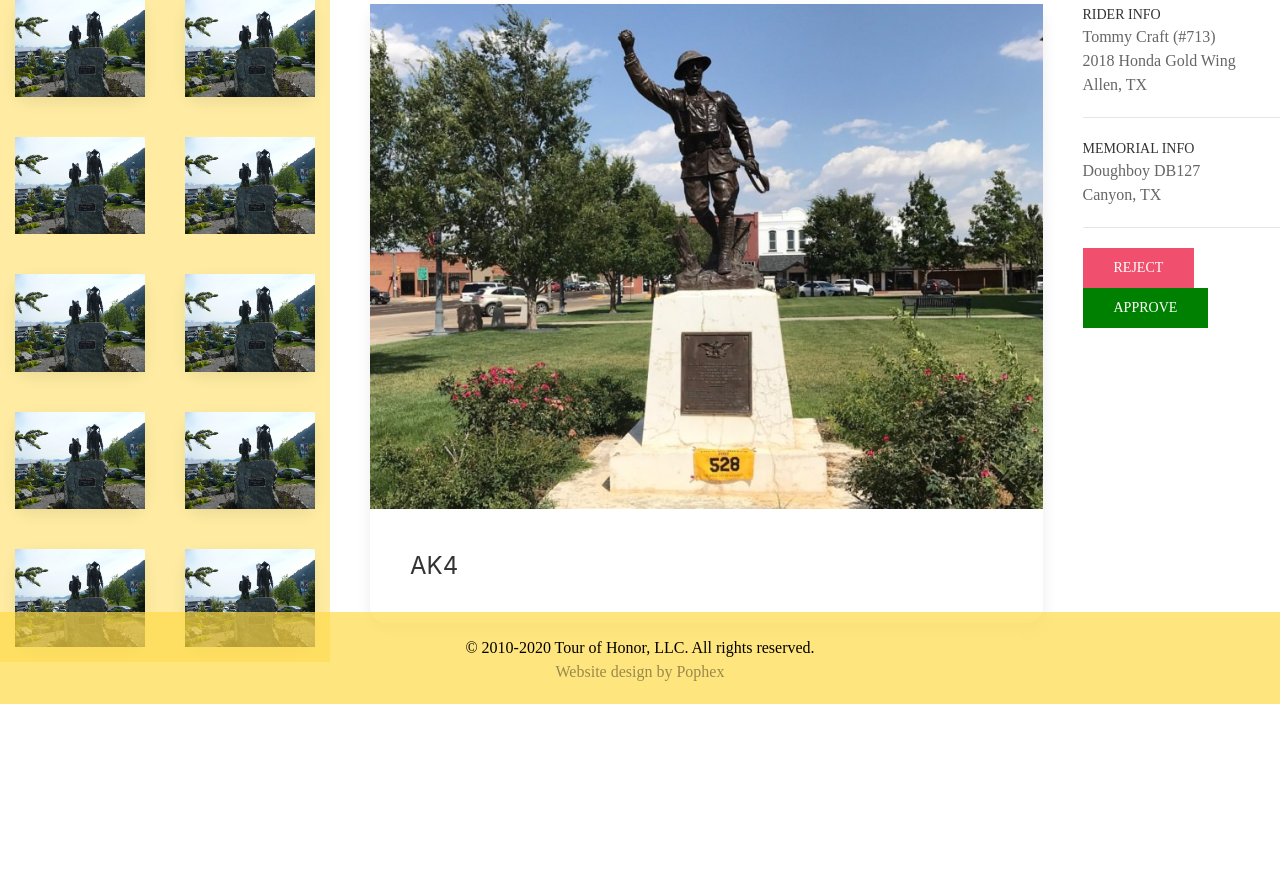
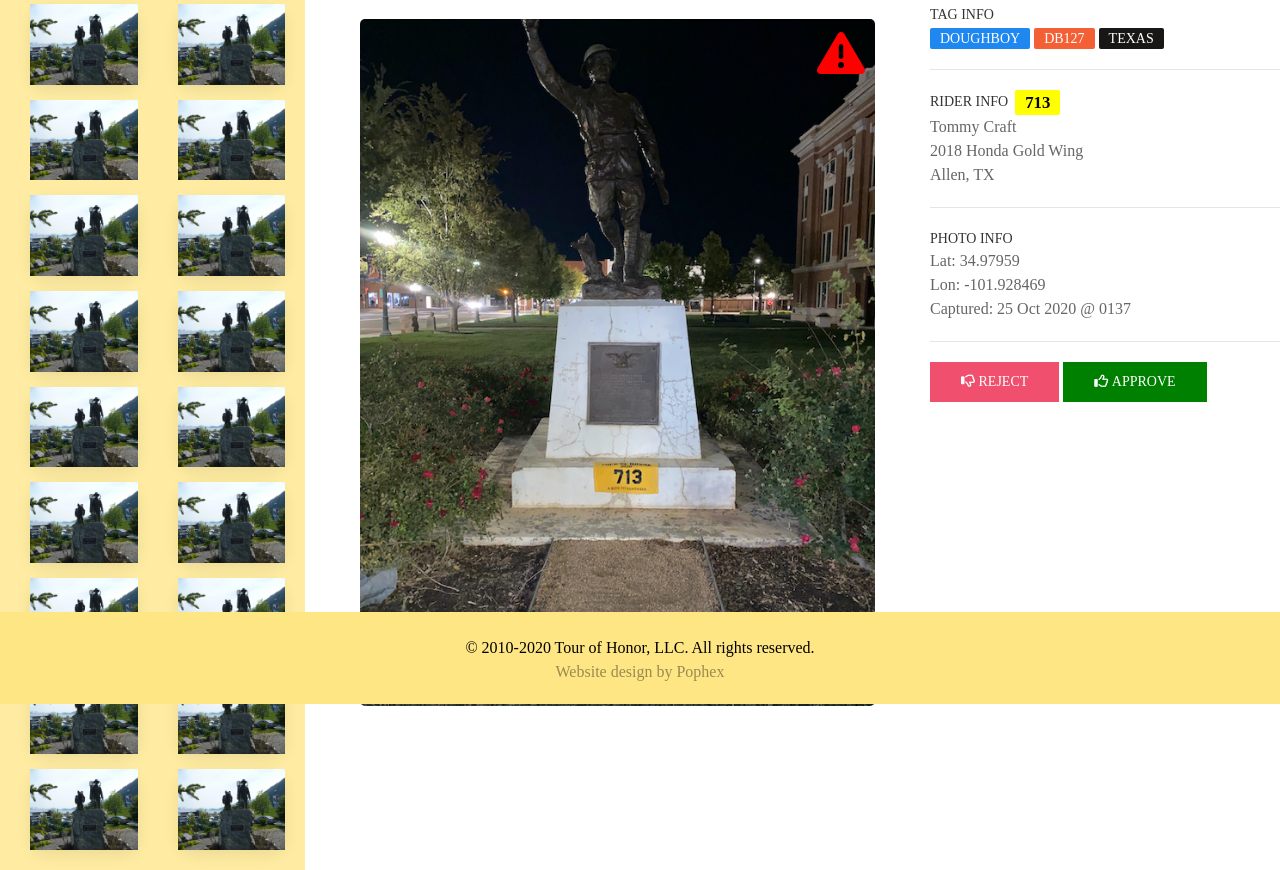
Before and after one commit to DJFriar/Tour-of-Honor-Web-2, a plain HTML site: page portal.html in a window 1280 px wide. Shown: the part 96-966 px from the top of the page. Before the commit the page ends 800 px from the top, so only its background shows below. Drawn offline with nearby package versions, Linux system fonts and the light colour scheme; a web font is replaced by a local one.

Commit message:
duplicate resolver tool

```diff
--- a/assets/script.js
+++ b/assets/script.js
@@ -0,0 +1,3 @@
+// $(".warningTag").on("click", function() {
+//     alert("Duplicate Entry Detected");
+// });
--- a/assets/style.css
+++ b/assets/style.css
@@ -7,13 +7,13 @@ body {
     left: 0;
     bottom: 0;
     width: 100%;
-    background-color: #FFDA47B3;
+    background-color: #FFE684; /* #ffda47b3 */
     color: black;
     text-align: center;
 }
 
 .uk-navbar-container {
-    background-color: #FFDA47B3 !important;
+    background-color: #FFE684 !important; /* #ffda47b3 */
     margin-bottom: 0px;
 }
 
@@ -37,8 +37,15 @@ body {
 }
 
 #reviewQueue {
-    margin-left: 40px;
+    margin-left: 15px;
+    padding-top: 10px;
+    padding-right: 20px;
+    padding-bottom: 20px;
     background-color: #FFDA4780;
+}
+
+.queueRow {
+    margin-top: 10px;
 }
 
 #mainReviewArea, #photoWallSection {
@@ -60,3 +67,29 @@ body {
 .dbr-hero-header {
     background-image: url("./images/hero_tad_scott.jpg");
 }
+
+.flagTag {
+    background-color: yellow;
+    color: black;
+    font-weight: 600;
+    font-size: 1.2em;
+}
+
+.stateTag {
+    background-color: #191716;
+}
+
+.idTag {
+    background-color: #f46036;
+    /* color: black; */
+}
+
+.warningTag {
+    background-color: transparent;
+    color: red;
+    font-size: 3em;
+}
+
+.warningTag > a {
+    color: inherit;
+}
--- a/portal.html
+++ b/portal.html
@@ -67,8 +67,41 @@
 
     <div uk-grid>
         <!-- Review Queue -->
-        <div class="uk-width-1-4@m uk-padding-small" id="reviewQueue">
-            <div class="uk-child-width-1-2@m" uk-grid>
+        <div class="uk-width-1-4 uk-grid-small" id="reviewQueue" uk-grid>
+            <div class="uk-child-width-1-2 queueRow" uk-grid>
+                <div>
+                    <div class="uk-card uk-card-hover uk-card-default">
+                        <div class="uk-card-media-top uk-cover-container">
+                            <img src="./assets/images/photowall/2018ak7.jpg" alt="">
+                        </div>
+                        <!-- <div class="uk-card-badge uk-label">Unreviewed</div> -->
+                    </div>
+                </div>
+                <div>
+                    <div class="uk-card uk-card-hover uk-card-default">
+                        <div class="uk-card-media-top">
+                            <img src="./assets/images/photowall/2018ak7.jpg" alt="">
+                        </div>
+                    </div>
+                </div>
+            </div>
+            <div class="uk-child-width-1-2 queueRow" uk-grid>
+                <div>
+                    <div class="uk-card uk-card-hover">
+                        <div class="uk-card-media-top">
+                            <img src="./assets/images/photowall/2018ak7.jpg" alt="">
+                        </div>
+                    </div>
+                </div>
+                <div>
+                    <div class="uk-card uk-card-hover">
+                        <div class="uk-card-media-top">
+                            <img src="./assets/images/photowall/2018ak7.jpg" alt="">
+                        </div>
+                    </div>
+                </div>
+            </div>
+            <div class="uk-child-width-1-2 queueRow" uk-grid>
                 <div>
                     <div class="uk-card uk-card-hover uk-card-default">
                         <div class="uk-card-media-top">
@@ -84,117 +117,167 @@
                     </div>
                 </div>
             </div>
-            <div class="uk-child-width-1-2@m" uk-grid>
+            <div class="uk-child-width-1-2 queueRow" uk-grid>
                 <div>
-                    <div class="uk-card uk-card-hover">
+                    <div class="uk-card uk-card-hover uk-card-default">
                         <div class="uk-card-media-top">
                             <img src="./assets/images/photowall/2018ak7.jpg" alt="">
                         </div>
                     </div>
                 </div>
                 <div>
-                    <div class="uk-card uk-card-hover">
+                    <div class="uk-card uk-card-hover uk-card-default">
                         <div class="uk-card-media-top">
                             <img src="./assets/images/photowall/2018ak7.jpg" alt="">
                         </div>
                     </div>
                 </div>
             </div>
-            <div class="uk-child-width-1-2@m" uk-grid>
+            <div class="uk-child-width-1-2 queueRow" uk-grid>
                 <div>
-                    <div class="uk-card uk-card-default">
+                    <div class="uk-card uk-card-hover uk-card-default">
                         <div class="uk-card-media-top">
                             <img src="./assets/images/photowall/2018ak7.jpg" alt="">
                         </div>
                     </div>
                 </div>
                 <div>
-                    <div class="uk-card uk-card-default">
+                    <div class="uk-card uk-card-hover uk-card-default">
                         <div class="uk-card-media-top">
                             <img src="./assets/images/photowall/2018ak7.jpg" alt="">
                         </div>
                     </div>
                 </div>
             </div>
-            <div class="uk-child-width-1-2@m" uk-grid>
+            <div class="uk-child-width-1-2 queueRow" uk-grid>
                 <div>
-                    <div class="uk-card uk-card-default">
+                    <div class="uk-card uk-card-hover uk-card-default">
                         <div class="uk-card-media-top">
                             <img src="./assets/images/photowall/2018ak7.jpg" alt="">
                         </div>
                     </div>
                 </div>
                 <div>
-                    <div class="uk-card uk-card-default">
+                    <div class="uk-card uk-card-hover uk-card-default">
                         <div class="uk-card-media-top">
                             <img src="./assets/images/photowall/2018ak7.jpg" alt="">
                         </div>
                     </div>
                 </div>
             </div>
-            <div class="uk-child-width-1-2@m" uk-grid>
+            <div class="uk-child-width-1-2 queueRow" uk-grid>
                 <div>
-                    <div class="uk-card uk-card-default">
+                    <div class="uk-card uk-card-hover uk-card-default">
                         <div class="uk-card-media-top">
                             <img src="./assets/images/photowall/2018ak7.jpg" alt="">
                         </div>
-                        <!-- <div class="uk-card-body">
-                            <p>AK7</p>
-                        </div> -->
                     </div>
                 </div>
                 <div>
-                    <div class="uk-card uk-card-default">
+                    <div class="uk-card uk-card-hover uk-card-default">
                         <div class="uk-card-media-top">
                             <img src="./assets/images/photowall/2018ak7.jpg" alt="">
                         </div>
-                        <!-- <div class="uk-card-body">
-                            <p>AK7</p>
-                        </div> -->
+                    </div>
+                </div>
+            </div>
+            <div class="uk-child-width-1-2 queueRow" uk-grid>
+                <div>
+                    <div class="uk-card uk-card-hover uk-card-default">
+                        <div class="uk-card-media-top">
+                            <img src="./assets/images/photowall/2018ak7.jpg" alt="">
+                        </div>
+                    </div>
+                </div>
+                <div>
+                    <div class="uk-card uk-card-hover uk-card-default">
+                        <div class="uk-card-media-top">
+                            <img src="./assets/images/photowall/2018ak7.jpg" alt="">
+                        </div>
+                    </div>
+                </div>
+            </div>
+            <div class="uk-child-width-1-2 queueRow" uk-grid>
+                <div>
+                    <div class="uk-card uk-card-hover uk-card-default">
+                        <div class="uk-card-media-top">
+                            <img src="./assets/images/photowall/2018ak7.jpg" alt="">
+                        </div>
+                    </div>
+                </div>
+                <div>
+                    <div class="uk-card uk-card-hover uk-card-default">
+                        <div class="uk-card-media-top">
+                            <img src="./assets/images/photowall/2018ak7.jpg" alt="">
+                        </div>
                     </div>
                 </div>
             </div>
         </div>
 
-        <!-- Main Content Area -->
+        <!-- Main Approval Area -->
         <div class="uk-width-expand@m" id="mainReviewArea">
             <div uk-grid>
-                <div class="uk-width-expand@m">
+                <div class="uk-width-3-5">
                     <div class="uk-child-width-1-@m" uk-grid>
                         <div>
-                            <div class="uk-card uk-card-default">
-                                <div class="uk-card-media-top">
-                                    <img src="./assets/images/DB127.jpg" alt="">
+                            <div class="uk-card ">
+                                <div class="uk-card-body uk-padding-small">
+                                    <div><img class="uk-border-rounded " src="./assets/images/DB127_Tommy.jpeg"></div>
                                 </div>
-                                <div class="uk-card-body">
-                                    <h3 class="uk-card-title">AK4</h3>
-                                    <!-- <p>Lorem ipsum dolor sit amet, consectetur adipiscing elit, sed do eiusmod tempor incididunt.</p> -->
+                                <div class="uk-card-badge uk-label warningTag" uk-tooltip="title: Duplicate; pos: bottom">
+                                    <a href="#modal-duplicate" uk-toggle><i class="fas fa-exclamation-triangle dupError"></i></a>
                                 </div>
                             </div>
                         </div>
                     </div>
                 </div>
-                <div class="uk-width-1-4@m">
+                <div class="uk-width-2-5@m">
                     <dl class="uk-description-list uk-description-list-divider">
-                        <dt>Rider Info</dt>
+                        <dt>Tag Info</dt>
                         <dd>
-                            Tommy Craft (#713)<br>
+                            <div class="uk-label catTag">Doughboy</div>
+                            <div class="uk-label idTag">DB127</div>
+                            <div class="uk-label stateTag">Texas</div>
+                        </dd>
+                        <dt>Rider Info&nbsp;&nbsp;<span class="uk-label flagTag">713</span></dt>
+                        <dd>
+                            Tommy Craft<br>
                             2018 Honda Gold Wing<br>
                             Allen, TX
                         </dd>
-                        <dt>Memorial Info</dt>
+                        <dt>Photo Info</dt>
                         <dd>
-                            Doughboy DB127<br>
-                            Canyon, TX
+                            Lat: 34.97959<br>
+                            Lon: -101.928469<br>
+                            Captured: 25 Oct 2020 @ 0137
                         </dd>
                         <dt></dt>
                         <dd>
-                            <button class="uk-button uk-button-danger">Reject</button>
-                            <button class="uk-button uk-button-primary approveButton">Approve</button>
+                            <button class="uk-button uk-button-danger"><i class="far fa-thumbs-down"></i>&nbsp;Reject</button>
+                            <button class="uk-button uk-button-primary approveButton"><i class="far fa-thumbs-up"></i>&nbsp;Approve</button>
                         </dd>
                     </dl>
                 </div>
             </div>
+        </div>
+    </div>
+
+    <!-- This is the modal for duplicates -->
+    <div id="modal-duplicate" class="uk-modal-container" uk-modal>
+        <div class="uk-modal-dialog uk-modal-body">
+            <button class="uk-modal-close-default" type="button" uk-close></button>
+            <div class="uk-modal-header">
+                <h2 class="uk-modal-title">Duplicate Resolver</h2>
+            </div>
+                <div class="uk-child-width-1-2 uk-padding-small" uk-grid>
+                    <div>Existing<img class="uk-border-rounded" src="./assets/images/DB127_Tommy.jpeg"></div>
+                    <div>New<img class="uk-border-rounded" src="./assets/images/DB127.jpg"></div>
+                </div>
+            <p class="uk-text-right">
+                <button class="uk-button uk-button-default uk-modal-close" type="button">Keep Existing</button>
+                <button class="uk-button uk-button-primary" type="button">Accept New</button>
+            </p>
         </div>
     </div>
 
```
Also changed, not shown: assets/images/DB127_Tommy.jpeg (added).
